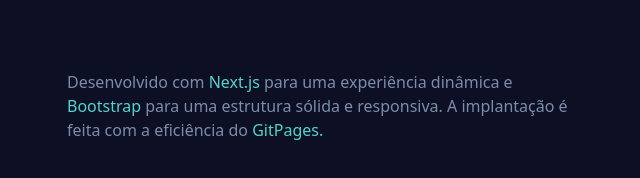
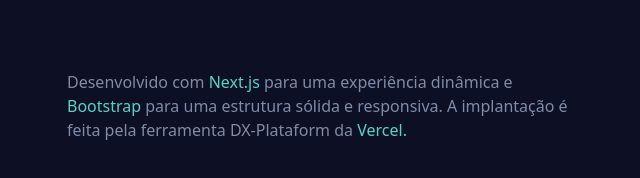
Before and after one commit to MarcosPauloMacedo/marcospaulomacedo.github.io, a Next.js app: page / in a window 1280 px wide. Shown: the part 3299-3477 px from the top of the page, without its empty margins (585-1225 px from the left). Built offline with nearby package versions, Linux system fonts and the light colour scheme.

Commit message:
alterando texto da descrição

```diff
--- a/src/app/sections/Description/Description.js
+++ b/src/app/sections/Description/Description.js
@@ -3,7 +3,7 @@ import styles from './description.module.css';
 export function Description() {
     return(
         <div className="col-md-6 p-5">
-            <p className={styles.color}>Desenvolvido com <span className={`${styles.colorSpan}`}>Next.js</span> para uma experiência dinâmica e <span className={`${styles.colorSpan}`}>Bootstrap</span> para uma estrutura sólida e responsiva. A implantação é feita com a eficiência do <span className={`${styles.colorSpan}`}>GitPages.</span> </p>
+            <p className={styles.color}>Desenvolvido com <span className={`${styles.colorSpan}`}>Next.js</span> para uma experiência dinâmica e <span className={`${styles.colorSpan}`}>Bootstrap</span> para uma estrutura sólida e responsiva. A implantação é feita pela ferramenta DX-Plataform da <span className={`${styles.colorSpan}`}>Vercel.</span> </p>
         </div>
     )
 }
```
